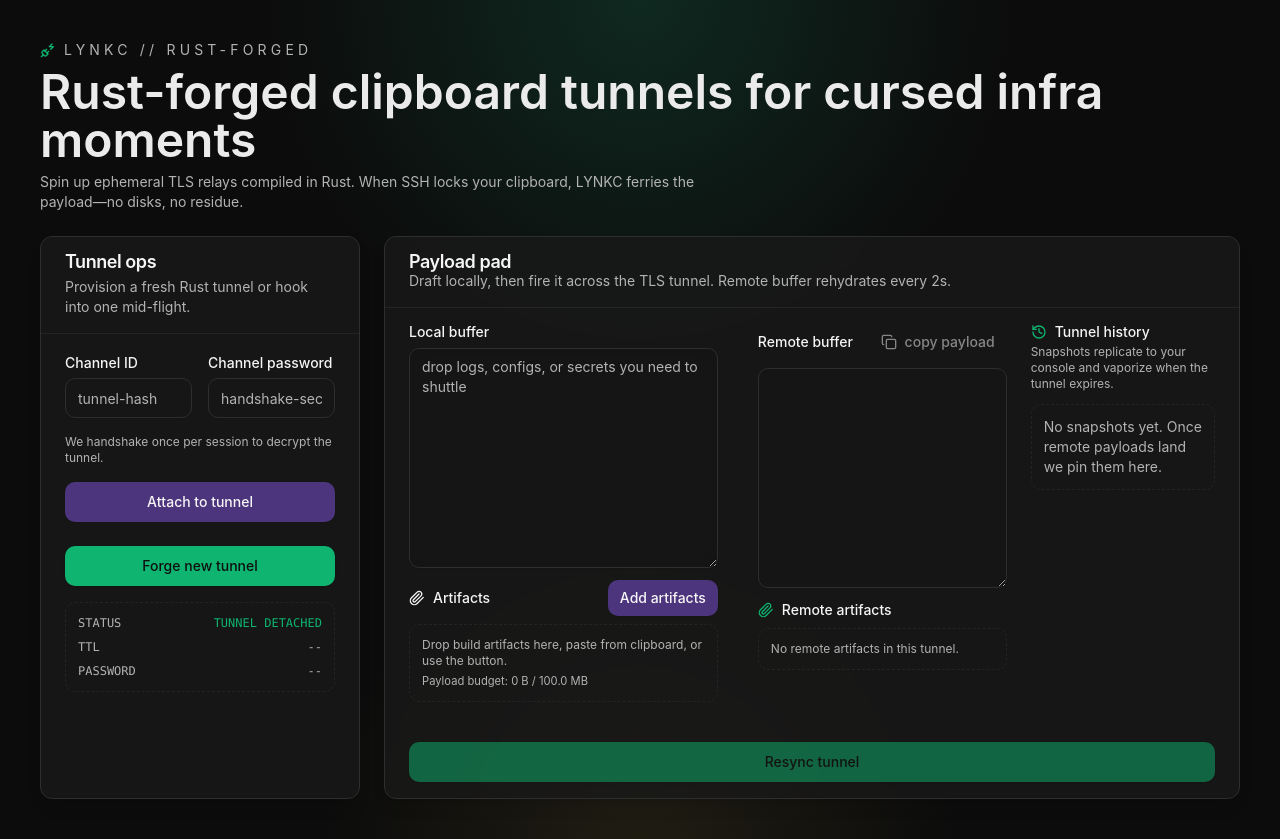
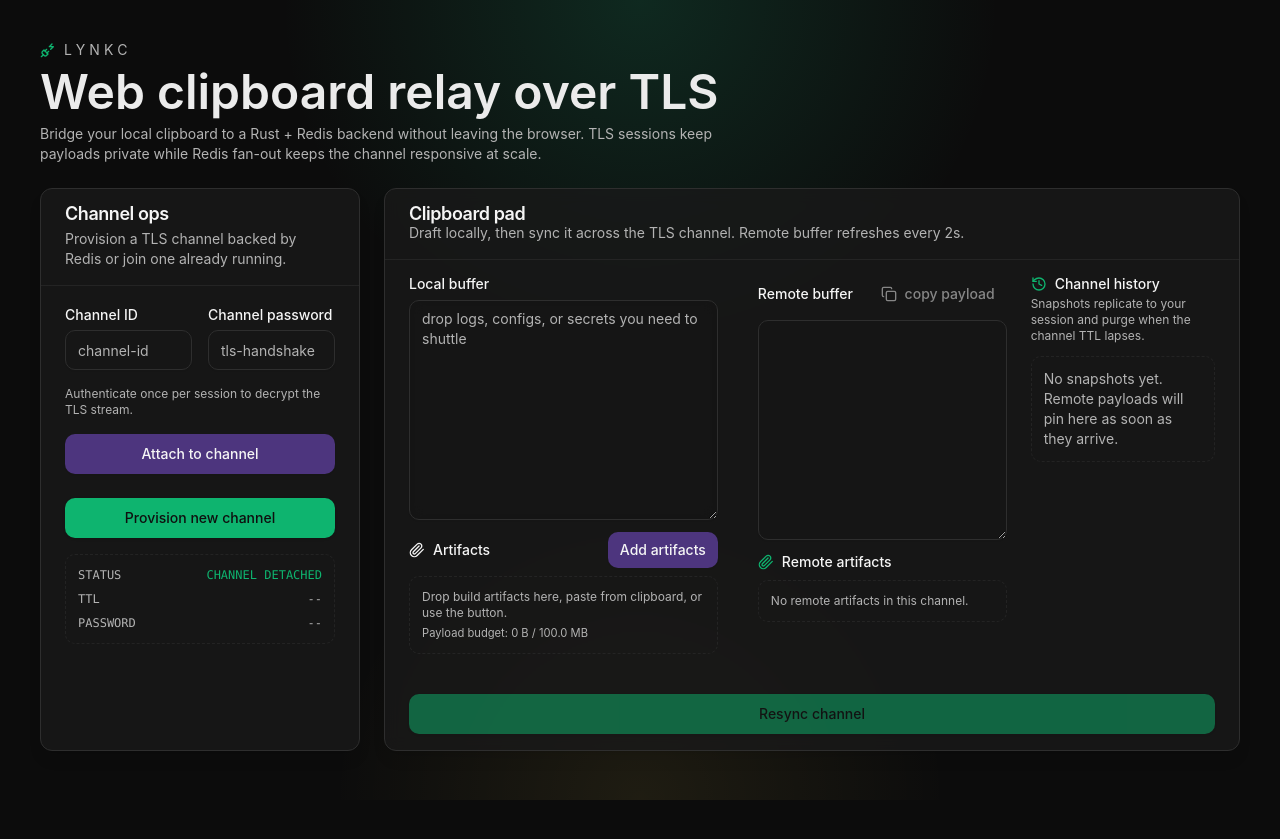
Before and after one commit to mohr-cai/lynkc, a React (Vite) app in the folder frontend/: page / in a window 1280 px wide. After the commit the page ends 800 px from the top, so only its background shows below. Built offline with nearby package versions, Linux system fonts and the light colour scheme.

Commit message:
feat: misc

```diff
--- a/frontend/src/features/channel/ChannelShell.tsx
+++ b/frontend/src/features/channel/ChannelShell.tsx
@@ -16,14 +16,12 @@ export function ChannelShell() {
       <header className="flex flex-col gap-2">
         <div className="inline-flex items-center gap-2 text-sm uppercase tracking-[0.3em] text-muted-foreground">
           <PlugZap className="h-4 w-4 text-primary" />
-          LYNKC // rust-forged
+          LYNKC
         </div>
-        <h1 className="text-4xl font-semibold leading-tight md:text-5xl">
-          Rust-forged clipboard tunnels for cursed infra moments
-        </h1>
+        <h1 className="text-4xl font-semibold leading-tight md:text-5xl">Web clipboard relay over TLS</h1>
         <p className="max-w-2xl text-sm text-muted-foreground">
-          Spin up ephemeral TLS relays compiled in Rust. When SSH locks your clipboard, LYNKC ferries the payload—no
-          disks, no residue.
+          Bridge your local clipboard to a Rust + Redis backend without leaving the browser. TLS sessions keep payloads
+          private while Redis fan-out keeps the channel responsive at scale.
         </p>
       </header>
 
@@ -48,9 +46,9 @@ export function ChannelShell() {
         <Card className="relative overflow-hidden">
           <CardHeader className="flex flex-row items-center justify-between border-b border-border/60">
             <div>
-              <CardTitle>Payload pad</CardTitle>
+              <CardTitle>Clipboard pad</CardTitle>
               <CardDescription>
-                Draft locally, then fire it across the TLS tunnel. Remote buffer rehydrates every 2s.
+                Draft locally, then sync it across the TLS channel. Remote buffer refreshes every 2s.
               </CardDescription>
             </div>
           </CardHeader>
@@ -94,7 +92,7 @@ export function ChannelShell() {
                 onClick={controller.handleSync}
                 disabled={controller.isSyncing || !controller.channelId}
               >
-                {controller.isSyncing ? "syncing..." : "Resync tunnel"}
+                {controller.isSyncing ? "syncing..." : "Resync channel"}
               </Button>
             </div>
           </CardContent>
--- a/frontend/src/features/channel/ChannelSidebar.tsx
+++ b/frontend/src/features/channel/ChannelSidebar.tsx
@@ -39,8 +39,8 @@ export function ChannelSidebar({
   return (
     <Card>
       <CardHeader>
-        <CardTitle>Tunnel ops</CardTitle>
-        <CardDescription>Provision a fresh Rust tunnel or hook into one mid-flight.</CardDescription>
+        <CardTitle>Channel ops</CardTitle>
+        <CardDescription>Provision a TLS channel backed by Redis or join one already running.</CardDescription>
       </CardHeader>
       <CardContent className="space-y-4">
         <div className="space-y-4">
@@ -49,7 +49,7 @@ export function ChannelSidebar({
               <Label htmlFor="channel-id">Channel ID</Label>
               <Input
                 id="channel-id"
-                placeholder="tunnel-hash"
+                placeholder="channel-id"
                 value={channelInput}
                 onChange={(event) => onChannelInputChange(event.target.value)}
                 spellCheck={false}
@@ -61,7 +61,7 @@ export function ChannelSidebar({
               <Label htmlFor="channel-password">Channel password</Label>
               <Input
                 id="channel-password"
-                placeholder="handshake-secret"
+                placeholder="tls-handshake"
                 value={channelPasswordInput}
                 onChange={(event) => onChannelPasswordChange(event.target.value)}
                 spellCheck={false}
@@ -70,26 +70,26 @@ export function ChannelSidebar({
               />
             </div>
             <p className="text-xs text-muted-foreground sm:col-span-2">
-              We handshake once per session to decrypt the tunnel.
+              Authenticate once per session to decrypt the TLS stream.
             </p>
           </div>
           <Button onClick={onJoinChannel} className="w-full" variant="secondary">
-            Attach to tunnel
+            Attach to channel
           </Button>
           {channelLink ? (
             <Button type="button" variant="ghost" className="w-full" onClick={onCopyLink}>
-              Copy tunnel link
+              Copy channel link
             </Button>
           ) : null}
           {channelPassword ? (
             <Button type="button" variant="ghost" className="w-full" onClick={onCopyPassword}>
-              Copy tunnel secret
+              Copy channel secret
             </Button>
           ) : null}
         </div>
         <div className="space-y-2 pt-2">
           <Button onClick={onCreateChannel} disabled={isCreating} className="w-full">
-            {isCreating ? "forging..." : "Forge new tunnel"}
+            {isCreating ? "provisioning..." : "Provision new channel"}
           </Button>
         </div>
         <div className="rounded-md border border-dashed border-border/60 p-3 text-xs text-muted-foreground">
--- a/frontend/src/features/channel/HistoryPanel.tsx
+++ b/frontend/src/features/channel/HistoryPanel.tsx
@@ -55,15 +55,15 @@ export function HistoryPanel({ entries, isLocked, onSelectEntry }: HistoryPanelP
     <div className="flex h-full flex-col gap-3">
       <div className="space-y-1">
         <Label className="flex items-center gap-2">
-          <HistoryIcon className="h-4 w-4 text-primary" /> Tunnel history
+          <HistoryIcon className="h-4 w-4 text-primary" /> Channel history
         </Label>
-        <p className="text-xs text-muted-foreground">Snapshots replicate to your console and vaporize when the tunnel expires.</p>
+        <p className="text-xs text-muted-foreground">Snapshots replicate to your session and purge when the channel TTL lapses.</p>
       </div>
       <div className="space-y-2 rounded-md border border-dashed border-border/60 p-3 text-sm max-h-[28rem] overflow-y-auto">
         {isLocked ? (
-          <p className="text-muted-foreground">Unlock the tunnel with its secret to capture history again.</p>
+          <p className="text-muted-foreground">Unlock the channel with its secret to capture history again.</p>
         ) : entries.length === 0 ? (
-          <p className="text-muted-foreground">No snapshots yet. Once remote payloads land we pin them here.</p>
+          <p className="text-muted-foreground">No snapshots yet. Remote payloads will pin here as soon as they arrive.</p>
         ) : (
           <ul className="space-y-2">
             {entries.map((entry) => {
--- a/frontend/src/features/channel/RemotePanel.tsx
+++ b/frontend/src/features/channel/RemotePanel.tsx
@@ -23,7 +23,7 @@ export function RemotePanel({
   onCopyFile,
   onDownloadFile,
 }: RemotePanelProps) {
-  const placeholderContent = "████████████████\ntunnel locked (secret required)";
+  const placeholderContent = "████████████████\nchannel locked (secret required)";
 
   return (
     <div className="flex flex-col gap-3">
@@ -52,7 +52,7 @@ export function RemotePanel({
           />
           {isLocked ? (
             <div className="pointer-events-none absolute inset-0 flex items-center justify-center rounded-md bg-background/80 text-sm font-semibold uppercase tracking-wide text-muted-foreground backdrop-blur-sm">
-              Tunnel secret required to decrypt remote buffer
+              Channel secret required to decrypt remote buffer
             </div>
           ) : null}
         </div>
@@ -76,10 +76,10 @@ export function RemotePanel({
                   </Button>
                 </div>
               </div>
-              <p className="text-muted-foreground">Unlock with the tunnel secret to inspect real artifacts.</p>
+              <p className="text-muted-foreground">Unlock with the channel secret to inspect real artifacts.</p>
             </div>
           ) : remoteFiles.length === 0 ? (
-            <p className="text-muted-foreground">No remote artifacts in this tunnel.</p>
+            <p className="text-muted-foreground">No remote artifacts in this channel.</p>
           ) : (
             <ul className="space-y-2">
               {remoteFiles.map((file) => (
--- a/frontend/src/features/channel/hooks.ts
+++ b/frontend/src/features/channel/hooks.ts
@@ -51,7 +51,7 @@ export function useChannelController() {
   const [localContent, setLocalContent] = useState("");
   const [localFiles, setLocalFiles] = useState<ChannelFile[]>([]);
   const [history, setHistory] = useState<ChannelHistoryEntry[]>([]);
-  const [status, setStatus] = useState<string>("tunnel detached");
+  const [status, setStatus] = useState<string>("channel detached");
   const [error, setError] = useState<string | null>(null);
   const [isDragging, setIsDragging] = useState(false);
   const fileInputRef = useRef<HTMLInputElement | null>(null);
@@ -120,7 +120,7 @@ export function useChannelController() {
       setLocalContent("");
       setLocalFiles([]);
       setHistory([]);
-      setStatus(nextStatus ?? "tunnel detached");
+      setStatus(nextStatus ?? "channel detached");
       setError(nextError ?? null);
       lastSnapshotRef.current = null;
       channelExpiresAtRef.current = null;
@@ -390,12 +390,12 @@ export function useChannelController() {
       console.error(err);
       const message = err.message;
       if (message === "channel password missing") {
-        setStatus("tunnel locked");
+        setStatus("channel locked");
         setError("channel password required");
         return;
       }
       if (message === "invalid channel password") {
-        setStatus("tunnel locked");
+        setStatus("channel locked");
         setError(message);
         setChannelPassword(null);
         setChannelPasswordInput("");
@@ -403,16 +403,16 @@ export function useChannelController() {
         return;
       }
       if (message === "channel not found") {
-        clearChannelState({ channelId: channelId ?? undefined, status: "tunnel expired", error: message });
+        clearChannelState({ channelId: channelId ?? undefined, status: "channel expired", error: message });
         return;
       }
-      setStatus("tunnel glitch?");
+      setStatus("channel glitch?");
       setError(message);
       return;
     }
 
     if (channelQuery.isSuccess) {
-      setStatus("tunnel linked");
+      setStatus("channel linked");
       setError(null);
     }
   }, [
@@ -469,7 +469,7 @@ export function useChannelController() {
     try {
       const trimmedPassword = channelPasswordInput.trim();
       if (!trimmedPassword) {
-        setStatus("tunnel locked");
+        setStatus("channel locked");
         setError("channel password required");
         return;
       }
@@ -485,7 +485,7 @@ export function useChannelController() {
       persistStoredPassword(channel.id, channel.password);
       setChannelId(channel.id);
       setChannelInput(channel.id);
-      setStatus("tunnel linked");
+      setStatus("channel linked");
 
       queryClient.setQueryData<ChannelPayload>(["channel", channel.id, channel.password], {
         id: channel.id,
@@ -531,7 +531,7 @@ export function useChannelController() {
       }
 
       if (!passwordToUse) {
-        setStatus("tunnel locked");
+        setStatus("channel locked");
         setError("channel password required");
         return;
       }
@@ -541,7 +541,7 @@ export function useChannelController() {
       persistStoredPassword(channel.id, passwordToUse);
       setChannelId(channel.id);
       setChannelInput(channel.id);
-      setStatus("tunnel linked");
+      setStatus("channel linked");
 
       queryClient.setQueryData<ChannelPayload>(["channel", channel.id, passwordToUse], channel);
 
@@ -555,14 +555,14 @@ export function useChannelController() {
       setError(message);
       const trimmed = channelInput.trim();
       if (message === "invalid channel password") {
-        setStatus("tunnel locked");
+        setStatus("channel locked");
         setChannelPassword(null);
         setChannelPasswordInput("");
         removeStoredPassword(trimmed);
         return;
       }
       if (message === "channel not found") {
-        clearChannelState({ channelId: trimmed, status: "tunnel not found", error: message });
+        clearChannelState({ channelId: trimmed, status: "channel not found", error: message });
       }
     }
   }, [
@@ -582,7 +582,7 @@ export function useChannelController() {
     }
 
     if (!channelPassword) {
-      setStatus("tunnel locked");
+      setStatus("channel locked");
       setError("channel password required");
       return;
     }
@@ -599,7 +599,7 @@ export function useChannelController() {
         text: localContent,
         files: localFiles,
       });
-      setStatus("tunnel synced");
+      setStatus("channel synced");
 
       queryClient.setQueryData<ChannelPayload | undefined>(
         ["channel", channelId, channelPassword],
@@ -763,7 +763,7 @@ export function useChannelController() {
 
     try {
       await navigator.clipboard.writeText(channelLink);
-      setStatus("tunnel link copied");
+      setStatus("channel link copied");
     } catch (err) {
       console.error(err);
       setError("could not copy link (needs HTTPS)");
@@ -778,7 +778,7 @@ export function useChannelController() {
 
     try {
       await navigator.clipboard.writeText(channelPassword);
-      setStatus("tunnel secret copied");
+      setStatus("channel secret copied");
     } catch (err) {
       console.error(err);
       setError("could not copy password (needs HTTPS)");
```
Also changed, not shown: 1 other file (tests, documents, lock files or other folders).
